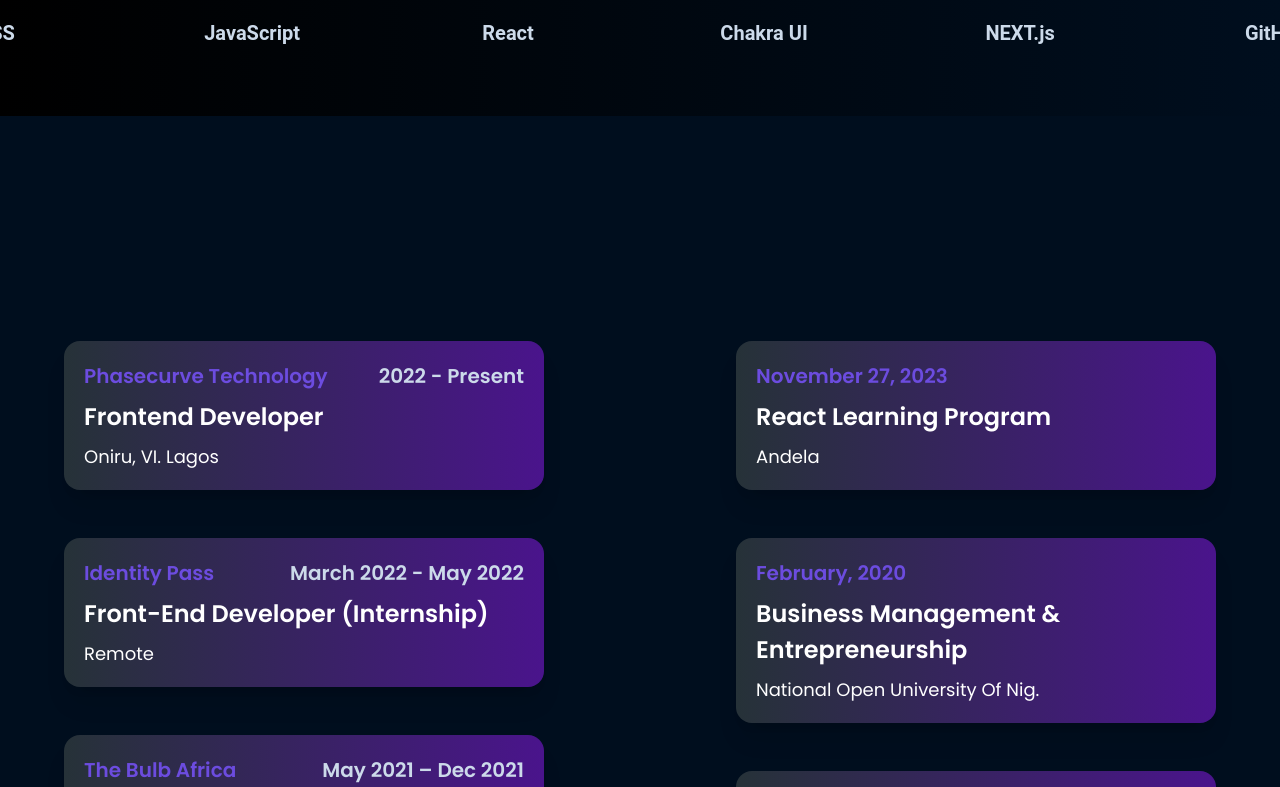
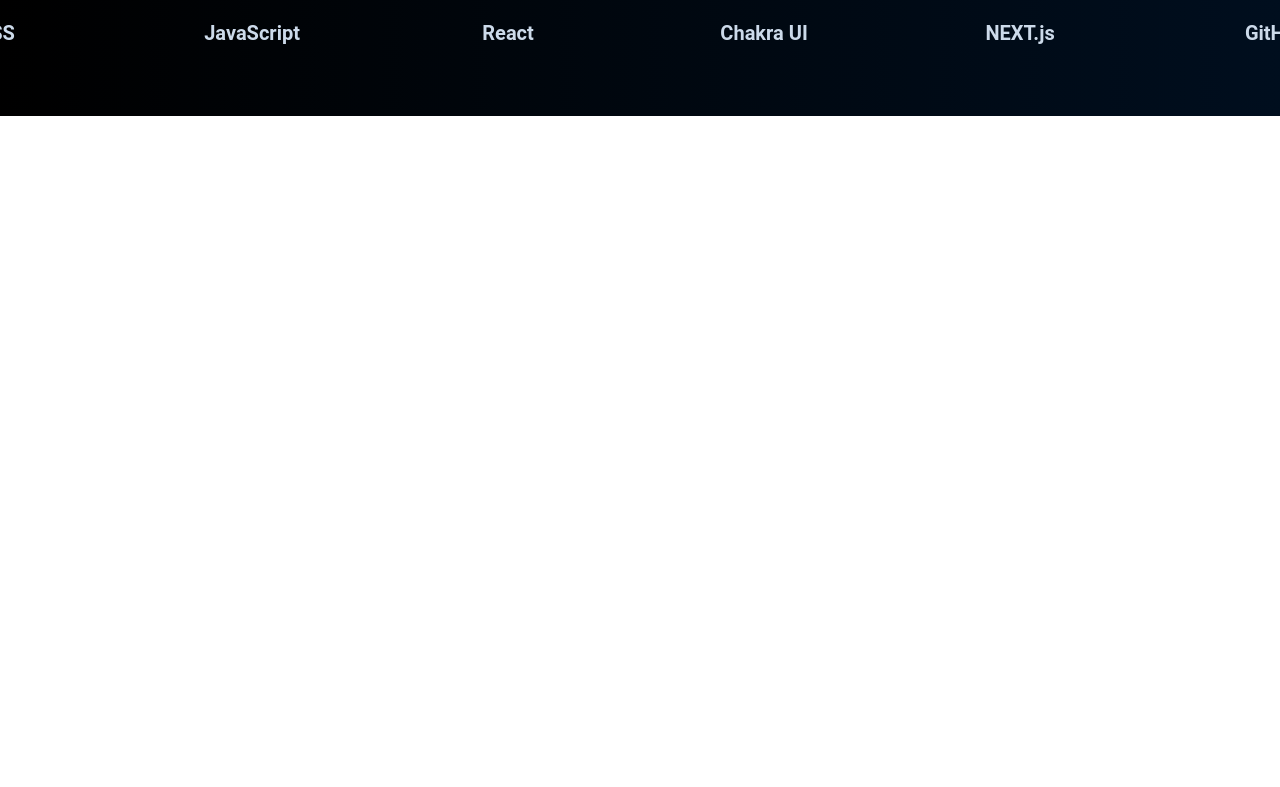
Before and after one commit to Blacknese96/Greggs-portfolio, a React (Vite) app: page / in a window 1280 px wide. Shown: the part 2339-3126 px from the top of the page. After the commit the page ends 2455 px from the top, so only its background shows below. Built offline with nearby package versions, Linux system fonts and the light colour scheme.

Commit message:
experience section in progress

```diff
--- a/src/components/MyEdu.tsx
+++ b/src/components/MyEdu.tsx
@@ -10,14 +10,14 @@
 
 const education = [
     {year:'November 27, 2023', course:'React Learning Program',tutor:' Andela '},
-    {year:'February, 2020', course:'Business Management & Entrepreneurship',tutor:' National Open University Of Nig.'},
+    {year:'February, 2020', course:'Entrepreneurship & Bus Admin',tutor:' National Open University Of Nig.'},
     {year:'July, 2012', course:'WAEC/NECO',tutor:' Igbobi College Yaba '},
 ]
 const MyEdu = () => {
 
   return (
     <section className='w-full h-full text-white font-poppins bg-nightBlue'>
-            <div className='flex gap-5 justify-between py-24 px-[5%] max-w-[1440px] mx-auto'>
+            <div className='flex gap-[8%] py-24 px-[5%] max-w-[1200px] mx-auto'>
             <div className='w-5/12'>
                 <Zoom duration="1500">
                 <div className='flex gap-3 mb-12 items-center text-[#6C4CDF] text-2xl'>
--- /dev/null
+++ b/src/components/MyNewExp.tsx
@@ -0,0 +1,27 @@
+import React from 'react'
+import { FaLaptopCode } from 'react-icons/fa'
+import {Zoom} from 'react-reveal'
+
+const MyNewExp = () => {
+  return (
+    <section className='w-full h-full text-white font-poppins bg-nightBlue'>
+       <div className='flex flex-col py-24 px-[5%] max-w-[1400px] mx-auto'>
+       <Zoom duration="1500">
+                <div className='flex gap-3 mb-12 items-center text-[#6C4CDF] text-2xl'>
+                <FaLaptopCode />
+
+                <h2 className='text-transparent bg-clip-text bg-gradient-to-r from-[#6C4CDF] to-secondary'>Experience</h2>
+                </div>
+        </Zoom>
+        <div className='max-w-5xl flex flex-col py-5 border-y border-purple-900 justify-end'>
+        <div className='flex items-center'></div>
+
+        <p className=''></p>
+        <p className=''></p>
+        </div>
+       </div>
+    </section>
+  )
+}
+
+export default MyNewExp
--- a/src/pages/Home.tsx
+++ b/src/pages/Home.tsx
@@ -1,5 +1,5 @@
 import HeroBanner from "../components/HeroBanner";
-import MyEdu from "../components/MyEdu";
+// import MyEdu from "../components/MyEdu";
 import MyService from "../components/MyService";
 import MySkill from "../components/MySkill";
 
@@ -10,7 +10,7 @@
       <HeroBanner/>
       <MyService/>
       <MySkill/>
-      <MyEdu/>
+      {/* <MyEdu/> */}
    </div>
   );
 };
```
